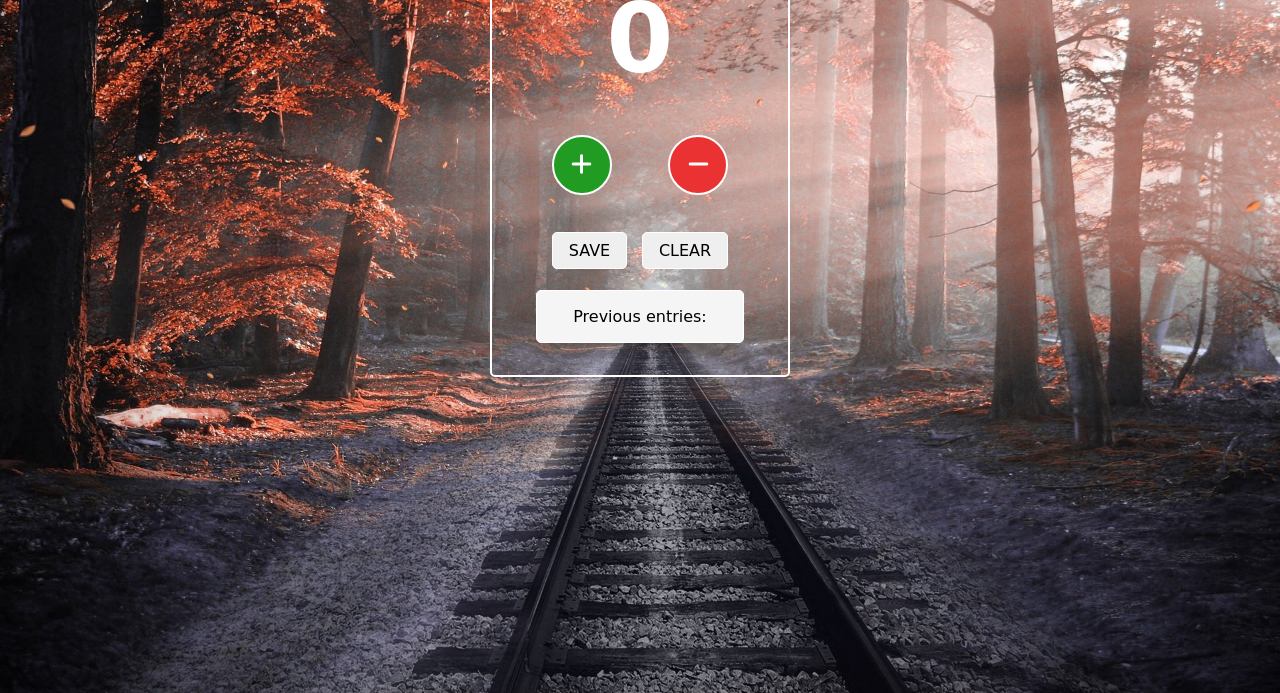
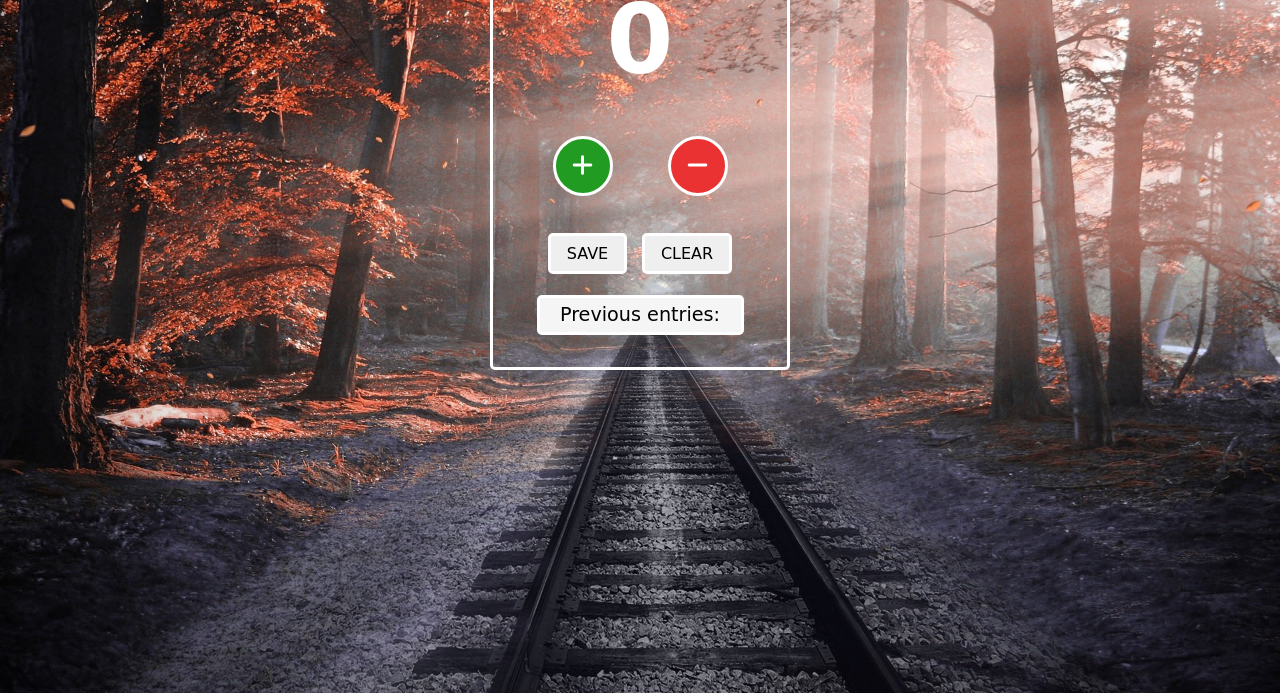
Before and after one commit to AdamskiLatoschki/People-counter, a plain HTML site: page index.html in a window 1280 px wide. Shown: the part 107-800 px from the top of the page. Drawn offline with Linux system fonts and the light colour scheme; a web font is replaced by a local one.

Commit message:
Font size and border changed.

```diff
--- a/style.css
+++ b/style.css
@@ -22,7 +22,7 @@ body {
     margin-top: 2em;
     max-width: 300px;
     width: 60%;
-    border: 2px solid white;
+    border: 3px solid white;
     display: flex;
     justify-content: center;
     align-items: center;
@@ -54,7 +54,7 @@ body {
     border-radius: 50%;
     text-align: center;
     color: white;
-    border: 2px solid white;
+    border: 3px solid white;
 }
 
 .round-btn:hover{
@@ -81,22 +81,21 @@ body {
     font-size: 1rem;
     padding: .5em 1em;
     margin: .3em;
-    border: 1px solid white;
+    border: 3px solid white;
     border-radius: 5px;
     text-transform: uppercase;
 }
 
 
 .preEnt-el {
-    padding: .5em .7em;
-    border: 1px solid white;
+    padding: .3em .6em;
+    border: 3px solid white;
     border-radius: 5px;
     background-color: whitesmoke;
     color: black;
-    font-size: 1rem;
+    font-size: 1.2rem;
     width: 90%;
     text-align: center;
-    padding: 1em 2em;
 }
 
 @media (min-width:992px) {
```
Also changed, not shown: index.html (+1 -1 lines), main.js (line endings or trailing spaces).
